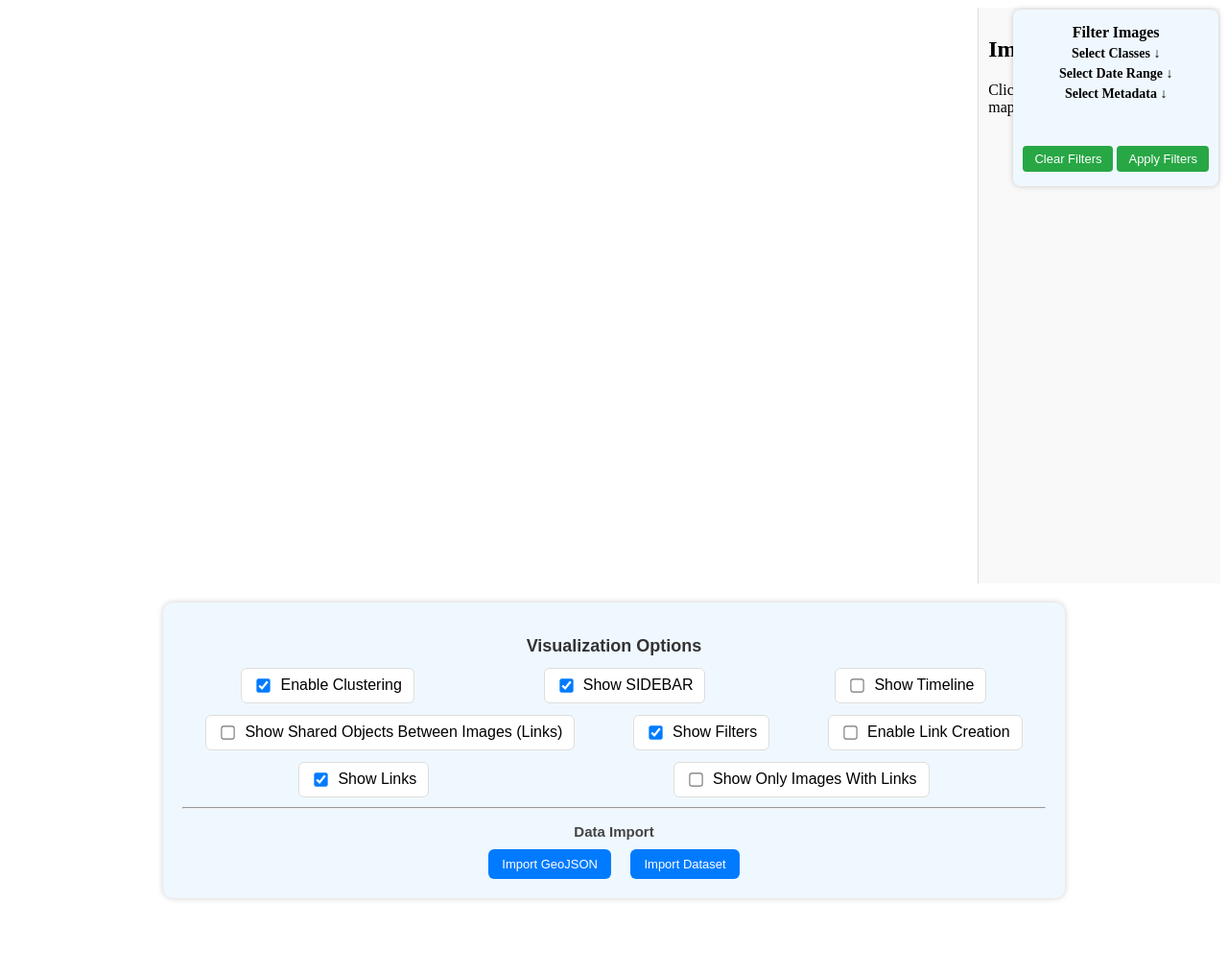
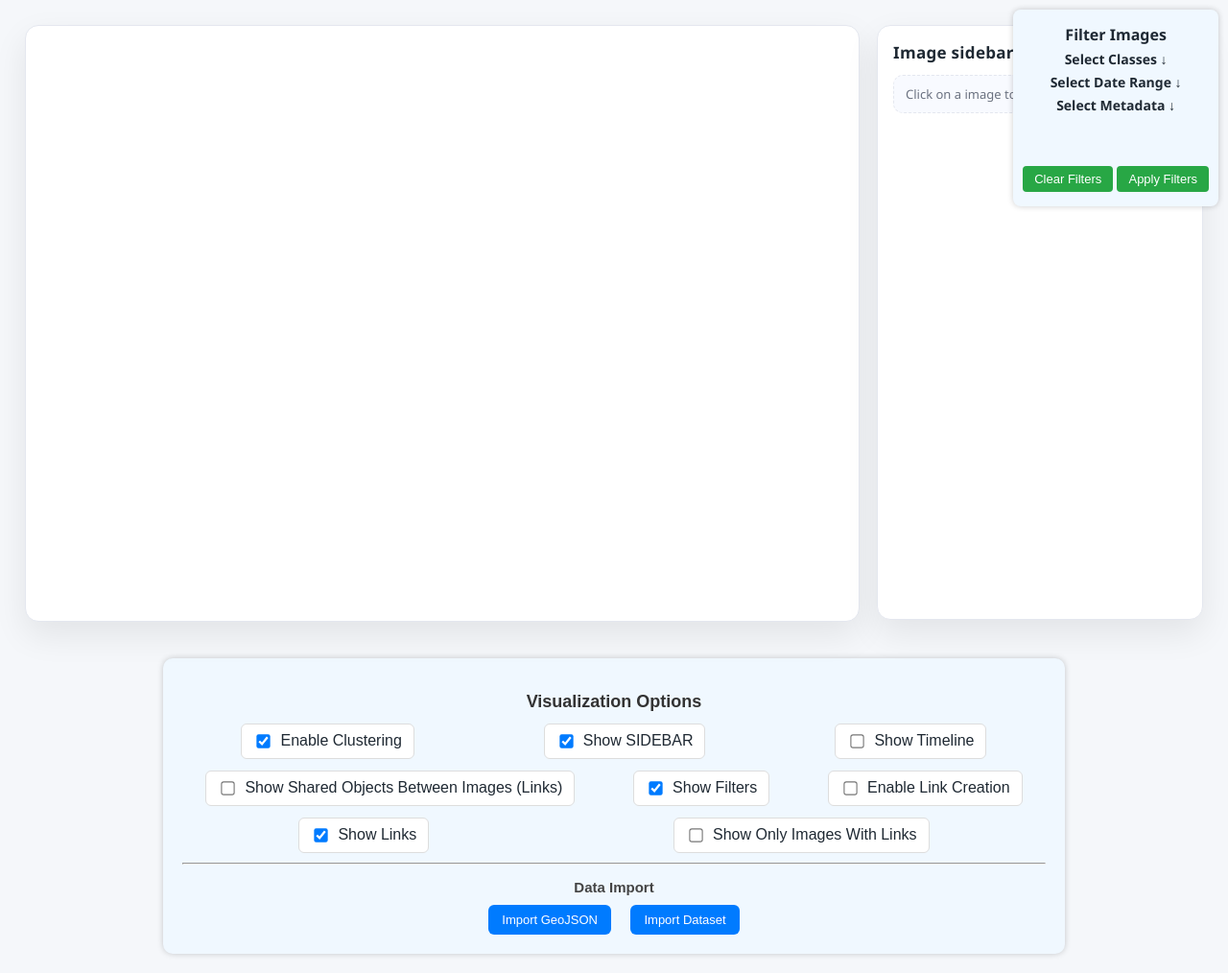
Before and after one commit to UTCsilvaluc/Object-Detection, a Flask app: page /map in a window 1280 px wide. Shown: the whole page at 96% size. Before the commit the page ends 938 px from the top, so only its background shows below. Run offline with Flask 3, Linux system fonts and the light colour scheme; data that the repository does not hold is empty; parts of the project's set-up code (start-up, migrations or seed data) failed here and were passed over; some libraries are stand-ins or nearby versions.

Commit message:
Enhance map sidebar UI and add nearby event image search
Revamps the map sidebar and image thumbnail UI for improved appearance and usability using CSS variables, grid layouts, and modern styles. Adds a new function get_nearby_event_images in thread_research.py to retrieve images that are geographically and temporally close, and integrates this into build_thread_from_imageID to expand thread building with nearby images.

```diff
--- a/static/map.css
+++ b/static/map.css
@@ -1,62 +1,158 @@
+:root {
+    --page-bg: #f5f7fa;
+    --card-bg: #ffffff;
+    --border: #e4e7ef;
+    --shadow: 0 14px 35px rgba(0, 0, 0, 0.08);
+    --accent: #2463eb;
+    --text-main: #1f2933;
+    --text-muted: #6b7280;
+}
+
+body {
+    background: var(--page-bg);
+    font-family: "Segoe UI", Arial, sans-serif;
+    color: var(--text-main);
+}
+
 .map-controller {
     display: flex;
     flex-direction: row;
-    gap: 0;
+    gap: 18px;
+    align-items: flex-start;
+    padding: 18px;
+    background: var(--page-bg);
 }
 
 .map-controller #map {
-    width: 80%;
+    flex: 1 1 auto;
+    min-height: 620px;
+    border-radius: 14px;
+    border: 1px solid var(--border);
+    box-shadow: var(--shadow);
+    overflow: hidden;
+    background: var(--card-bg);
 }
+
 .map-controller .sidebar {
     display: none;
     opacity: 0;
-    transition: opacity 0.3s ease;
+    flex: 0 0 340px;
+    max-width: 380px;
+    background: var(--card-bg);
+    border: 1px solid var(--border);
+    border-radius: 14px;
+    box-shadow: var(--shadow);
+    padding: 16px;
+    box-sizing: border-box;
+    transition: opacity 0.3s ease, transform 0.25s ease;
+    transform: translateY(6px);
 }
 .map-controller .sidebar.visible{
-    display: block;
+    display: flex;
+    flex-direction: column;
+    gap: 12px;
     opacity: 1;
-    width: 20%;
-    height: 600px;
-    overflow-y: scroll;
-    padding: 10px;
-    box-sizing: border-box;
-    background: #f9f9f9;
-    border-left: 1px solid #ddd;
+    transform: translateY(0);
+    height: 620px;
 }
 
-.map-controller .image-thumbnails img{
-    height: 200px;
-    width: 120px;
-    border: 1px solid #ccc;
-    border-radius: 4px;
-    cursor: pointer;
-    transition: border-color 0.2s ease;
+#sidebar-images {
+    position: sticky;
+    top: 16px;
+}
+
+#sidebar-images h2 {
+    font-size: 17px;
+    margin: 0;
+    color: var(--text-main);
+    letter-spacing: 0.3px;
+}
+
+#image-list {
+    display: flex;
+    flex-direction: column;
+    gap: 12px;
+    height: 100%;
+}
+
+#image-list > p {
+    margin: 0;
+    color: var(--text-muted);
+    font-size: 13px;
+    background: #f8faff;
+    border: 1px dashed var(--border);
+    border-radius: 10px;
+    padding: 10px 12px;
 }
 
 .map-controller .image-thumbnails{
-    /* Max un item par ligne */
     width: 100%;
-    display: flex;
-    flex-wrap: wrap;
-    gap: 8px;
-    justify-content: flex-start;
-    margin-top: 10px;
+    display: grid;
+    grid-template-columns: 1fr;
+    gap: 10px;
+    margin-top: 4px;
+    overflow-y: auto;
+    padding-right: 6px;
 }
 
 .map-controller .image-thumbnail{
     width: 100%;
-    display: flex;
-    flex-direction: row;
+    display: grid;
+    grid-template-columns: 96px 1fr;
     align-items: center;
-    gap: 2px;
+    gap: 12px;
+    padding: 10px;
+    background: #f9fbff;
+    border: 1px solid var(--border);
+    border-radius: 12px;
     font-size: 12px;
-    color: #555;
+    color: var(--text-main);
+    box-shadow: 0 6px 16px rgba(0,0,0,0.05);
+    transition: border-color 0.2s ease, box-shadow 0.2s ease, transform 0.15s ease;
+    cursor: pointer;
+}
+
+.map-controller .image-thumbnail:hover{
+    border-color: var(--accent);
+    box-shadow: 0 10px 24px rgba(36, 99, 235, 0.12);
+    transform: translateY(-2px);
+}
+
+.map-controller .image-thumbnails img{
+    height: 96px;
+    width: 96px;
+    object-fit: cover;
+    border: 1px solid var(--border);
+    border-radius: 10px;
+    background: #eef3ff;
 }
 
 .map-controller .image-thumbnail .data-image{
     display: flex;
     flex-direction: column;
-    gap: 2px;
+    gap: 6px;
+}
+
+.map-controller .image-thumbnail .data-image span{
+    display: block;
+    color: var(--text-muted);
+    line-height: 1.3;
+}
+
+.map-controller .image-thumbnail .data-image strong{
+    color: var(--text-main);
+    margin-right: 4px;
+}
+
+.map-controller .image-thumbnails::-webkit-scrollbar {
+    width: 8px;
+}
+.map-controller .image-thumbnails::-webkit-scrollbar-thumb {
+    background: #c9d2e6;
+    border-radius: 10px;
+}
+.map-controller .image-thumbnails::-webkit-scrollbar-thumb:hover {
+    background: #aeb8d3;
 }
 
 .popup-content {
```
Also changed, not shown: utils/thread_research.py (+71 -0 lines).
